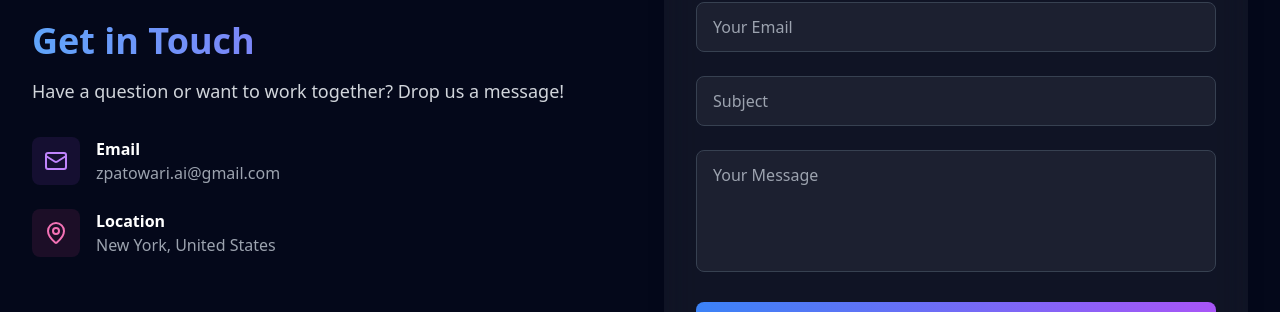
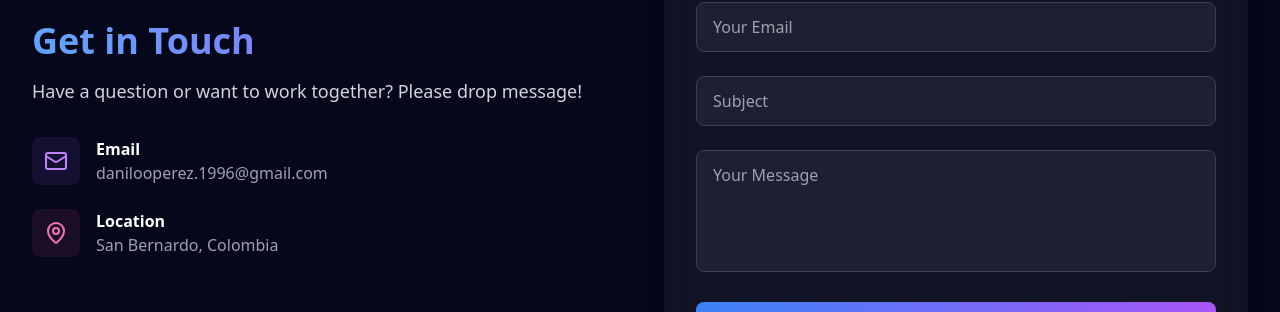
Before and after one commit to luckylamd/danilo_perez, a React (Vite) app: page /contact in a window 1280 px wide. Shown: the part 261-573 px from the top of the page. Built offline with nearby package versions, Linux system fonts and the light colour scheme; a web font is replaced by a local one.

Commit message:
Update contact section

```diff
--- a/src/pages/About/About.jsx
+++ b/src/pages/About/About.jsx
@@ -21,7 +21,7 @@ export default function About() {
 
             <div className="relative space-y-4">
               <p className="text-white">
-                Hello! I'm Danilo Operez, a passionate Mobile Developer and Full Stack Developer
+                Hello! I'm Danilo Pérez, a passionate Mobile Developer and Full Stack Developer
                 specializing in building cross-platform mobile applications and scalable web solutions
                 across esports, fitness, and resource management platforms. I have extensive professional experience working with
                 innovative companies such as{" "}
--- a/src/pages/Contact/Contact.jsx
+++ b/src/pages/Contact/Contact.jsx
@@ -101,7 +101,7 @@ export default function Contact() {
                   Get in Touch
                 </h2>
                 <p className="text-gray-300 text-lg">
-                  Have a question or want to work together? Drop us a message!
+                  Have a question or want to work together? Please drop message!
                 </p>
               </div>
 
@@ -112,7 +112,7 @@ export default function Contact() {
                   </div>
                   <div>
                     <h3 className="font-semibold">Email</h3>
-                    <p className="text-gray-400">zpatowari.ai@gmail.com</p>
+                    <p className="text-gray-400">danilooperez.1996@gmail.com</p>
                   </div>
                 </div>
 
@@ -122,7 +122,7 @@ export default function Contact() {
                   </div>
                   <div>
                     <h3 className="font-semibold">Location</h3>
-                    <p className="text-gray-400">New York, United States</p>
+                    <p className="text-gray-400">San Bernardo, Colombia</p>
                   </div>
                 </div>
               </div>
--- a/src/pages/Hero/Hero.jsx
+++ b/src/pages/Hero/Hero.jsx
@@ -46,13 +46,12 @@ export default function Hero() {
     "Mobile Developer",
     "Full Stack Developer",
     "iOS & Android Developer",
-    "Blockchain Developer",
   ];
 
   const [code] = useState(`
 class Profile:
     def __init__(self):
-        self.name = "Danilo Operez"
+        self.name = "Danilo Pérez"
         self.title = "Mobile Developer | Full Stack Developer"
         self.skills = [
             "Swift", "Kotlin", "Java", "React Native", "Flutter", "Python", "Go",
@@ -230,7 +229,7 @@ if __name__ == "__main__":
               <div className="flex flex-col sm:flex-row gap-4 sm:gap-6 animate__animated animate__fadeInUp animate__delay-2s">
                 {/* View Projects Button */}
                 <a
-                  href="https://github.com/patowari"
+                  href="https://github.com/luckylamd"
                   className="group relative inline-flex items-center justify-center gap-3 bg-gradient-to-r from-blue-500 to-teal-400 p-0.5 rounded-xl transition-all duration-300 hover:scale-105 hover:shadow-[0_0_2rem_-0.5rem_#60A5FA]"
                 >
                   <span className="block w-full px-6 sm:px-8 py-3 sm:py-4 rounded-[11px] bg-gray-900 transition-all duration-300 group-hover:bg-gradient-to-r group-hover:from-blue-500 group-hover:to-teal-400">
```
